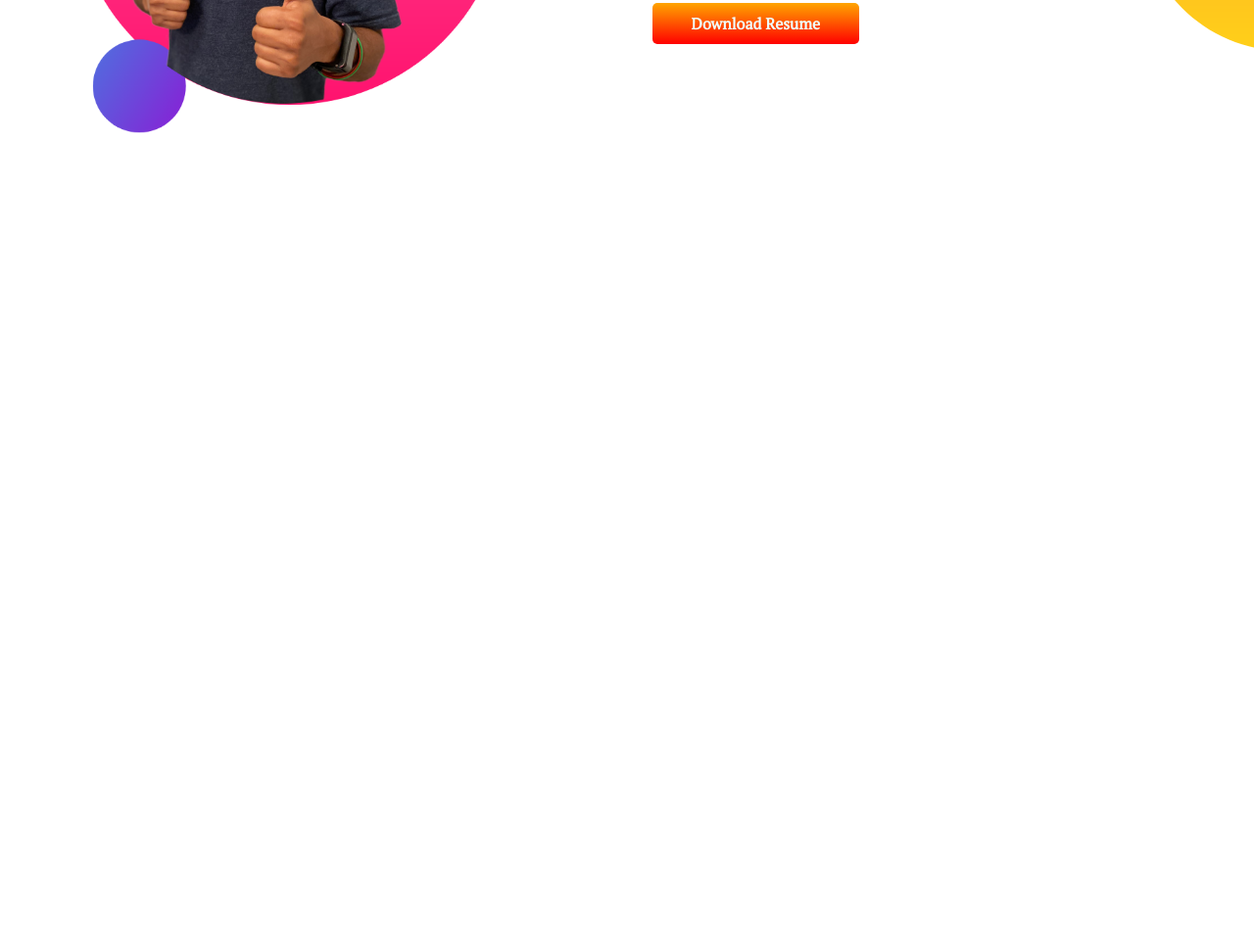
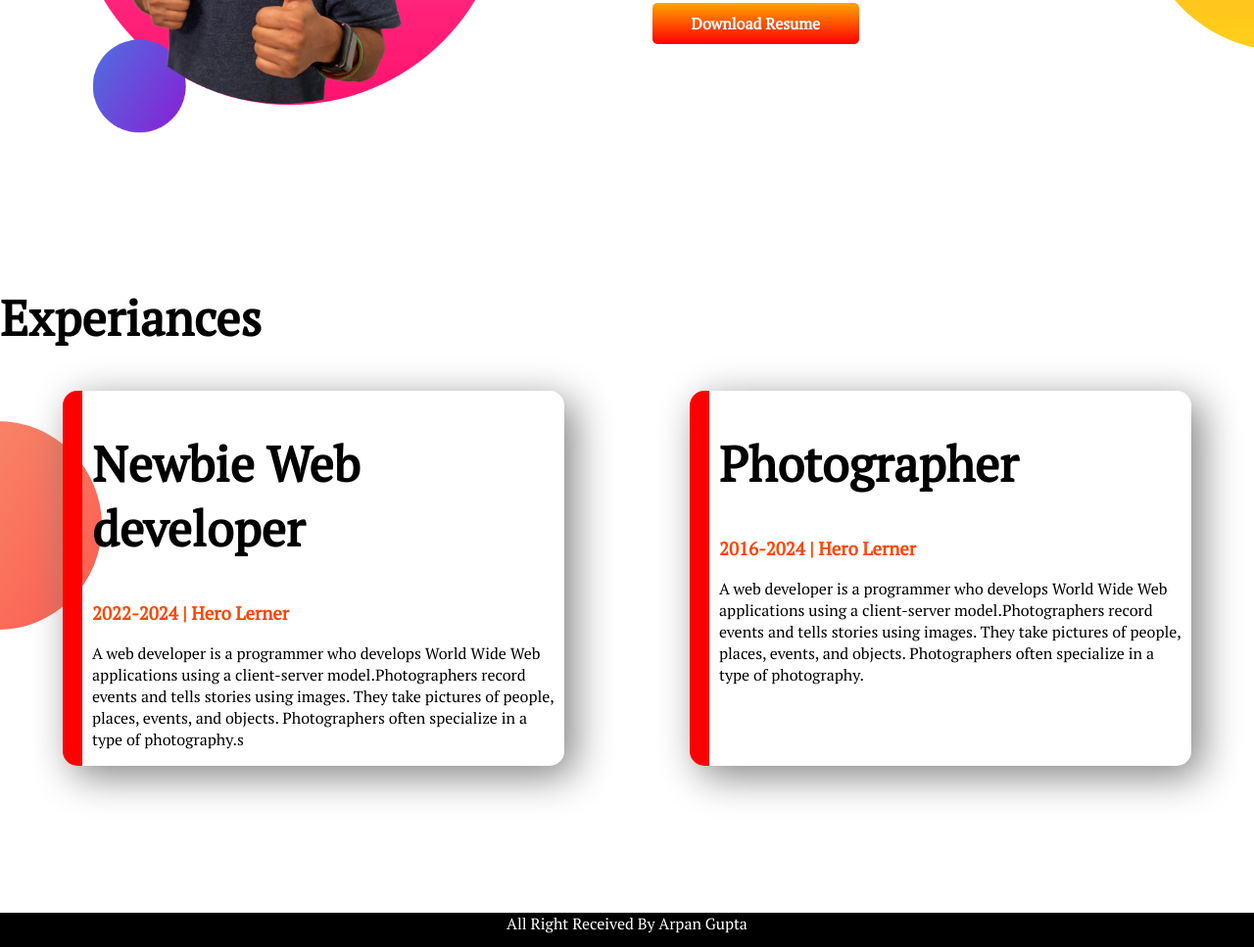
Before and after one commit to arpangupta555/my-first-project, a plain HTML site: page index.html in a window 1280 px wide. Shown: the part 979-1946 px from the top of the page at 98% size. Before the commit the page ends 1270 px from the top, so only its background shows below. Drawn offline with Linux system fonts and the light colour scheme.

Commit message:
my-porfo

```diff
--- a/index.html
+++ b/index.html
@@ -14,7 +14,7 @@
 </head>
 
 <body>
-    <section class="top-banner">
+    <section class="top-banner flex-con">
         <div class="half-width">
             <h1>Welcome,</h1>
             <h1> <span class="orange-red"> Arpan Gupta </span> Here!!! </h1>
@@ -29,7 +29,7 @@
             <img src="images/jhankar.png" alt="">
         </div>
     </section>
-    <section class="dream-big">
+    <section class="dream-big flex-con">
         <div class="half-width">
             <img src="images/jhankar2.png" alt="">
         </div>
@@ -44,6 +44,31 @@
             <a class="link-button" target="_blank" href="http://www.linkedin.com/feed/"> Download Resume </a>
         </div>
     </section>
+    <section class="experience-area">
+        <h1>Experiances</h1>
+        <div class="flex-con">
+            <div class="expo-div">
+                <h1> Newbie Web developer </h1>
+                <h3 class="orange-red"> 2022-2024 | Hero Lerner </h3>
+                <p> A web developer is a programmer who develops World Wide Web applications using a client-server
+                    model.Photographers record events and tells stories using images. They take pictures of people,
+                    places,
+                    events, and objects. Photographers often specialize in a type of photography.s
+                </p>
+            </div>
+            <div class="expo-div">
+                <h1> Photographer </h1>
+                <h3 class="orange-red"> 2016-2024 | Hero Lerner </h3>
+                <p> A web developer is a programmer who develops World Wide Web applications using a client-server
+                    model.Photographers record events and tells stories using images. They take pictures of people,
+                    places,
+                    events, and objects. Photographers often specialize in a type of photography.
+                </p>
+            </div>
+        </div>
+
+    </section>
 </body>
+<footer class="footer"> All Right Received By Arpan Gupta</footer>
 
 </html>
--- a/style.css
+++ b/style.css
@@ -13,7 +13,7 @@ h1 {
 
 }
 
-section {
+.flex-con {
     display: flex;
     margin-bottom: 150px;
 }
@@ -21,6 +21,19 @@ section {
 .half-width {
     width: 90%;
     padding-left: 2%;
+}
+
+.expo-div {
+    width: 50%;
+    margin-left: 5%;
+    margin-right: 5%;
+    box-shadow: 10px 10px 40px gray;
+    border-left: 2px;
+    padding-left: 10px;
+    padding-right: 10px;
+    border-radius: 15px;
+    border-left: 20px solid red;
+
 }
 
 .half-width img {
@@ -48,3 +61,18 @@ section {
     background-repeat: no-repeat;
     background-position: right;
 }
+
+.experience-area {
+    background-image: url(images/exp-bg.png);
+    background-repeat: no-repeat;
+    background-position: left;
+}
+
+.footer {
+    background: black;
+    text-align: center;
+    color: white;
+    height: 35px;
+
+
+}
```
